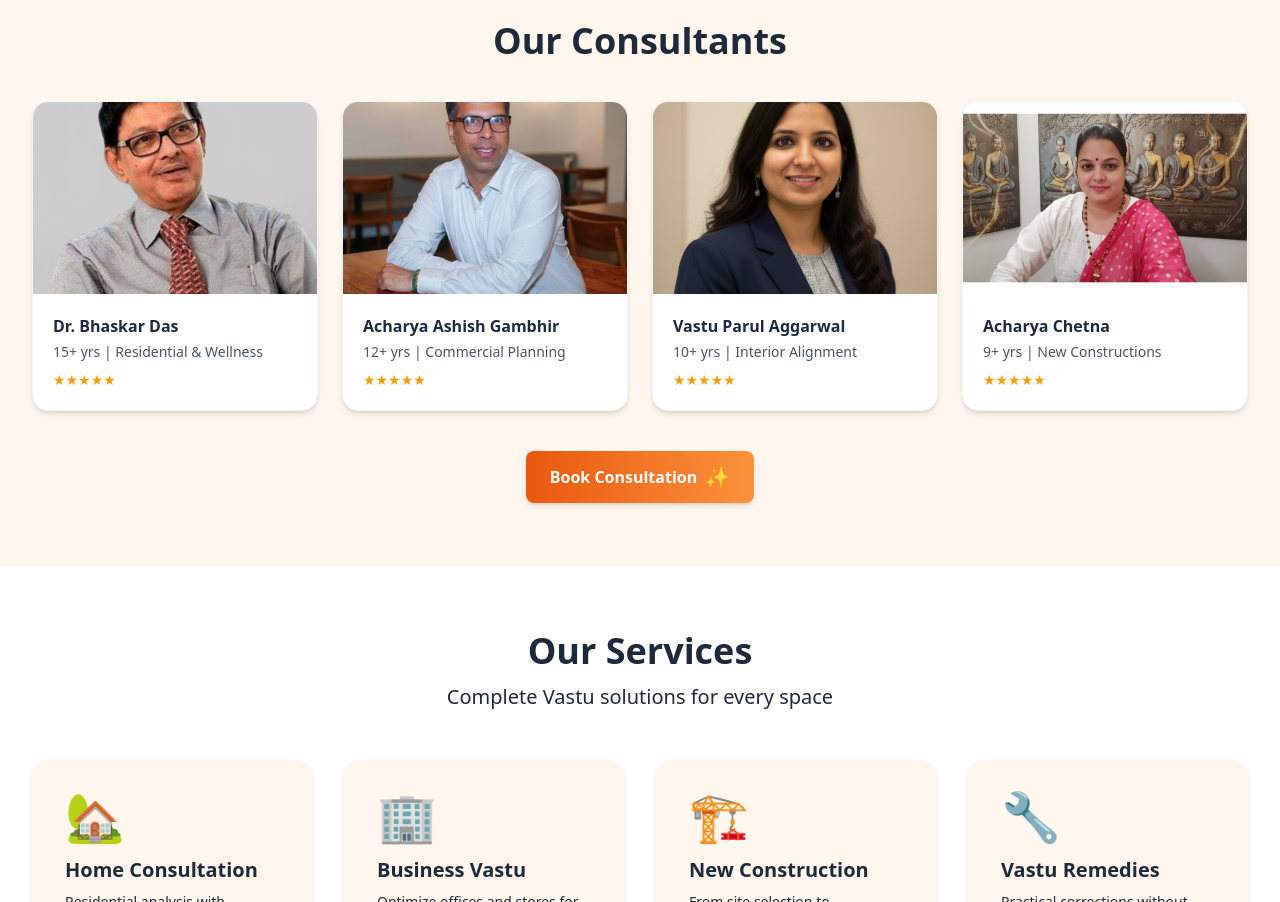
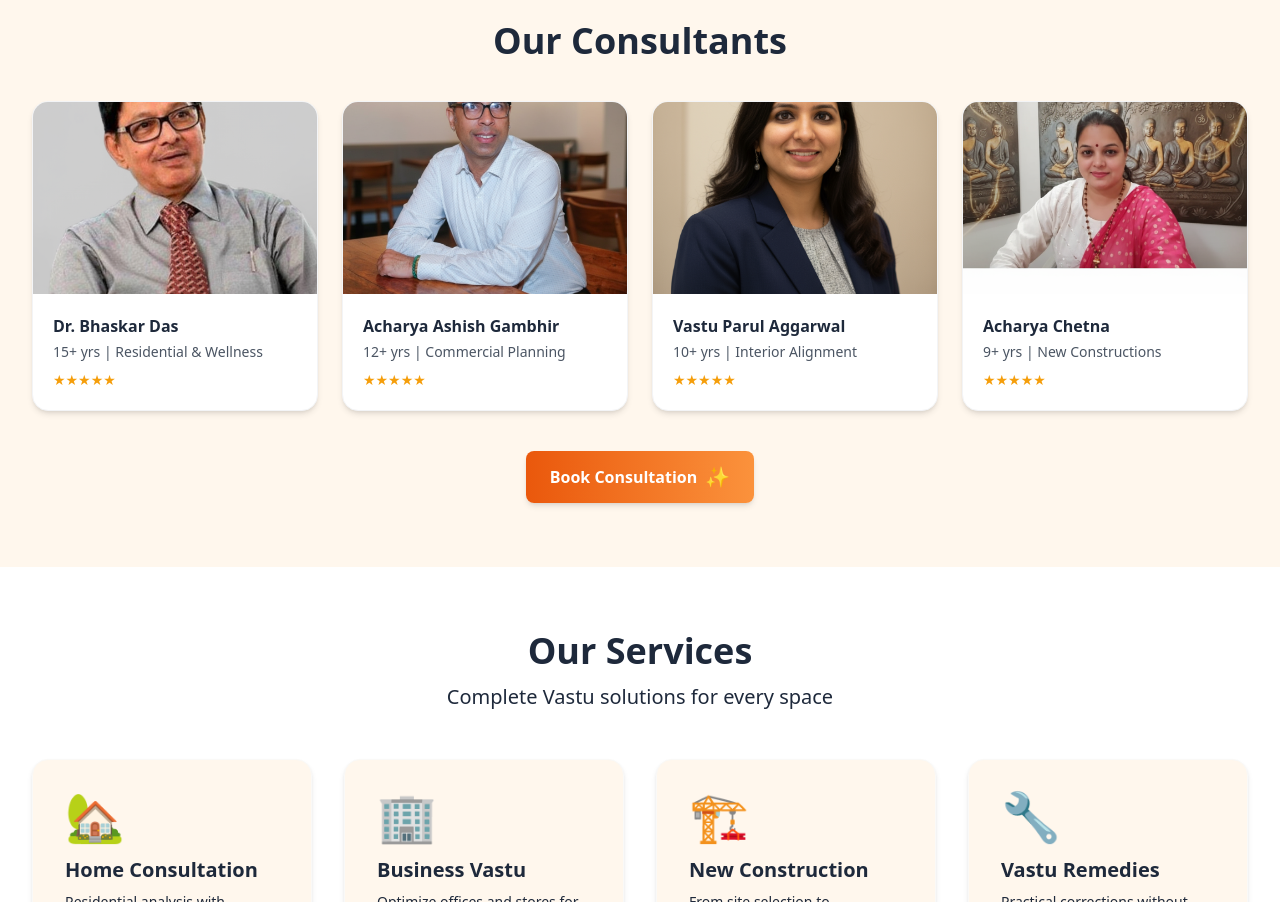
Before and after one commit to mahimamj/VASTU, a website: page landing.html in a window 1280 px wide. Shown: the part 859-1761 px from the top of the page. Drawn offline with nearby package versions, Linux system fonts and the light colour scheme.

Commit message:
Adjust consultant image positioning - shift images downward to show complete heads and faces

```diff
--- a/landing.html
+++ b/landing.html
@@ -480,7 +480,7 @@
             <div class="grid grid-cols-2 lg:grid-cols-4 gap-4 md:gap-6">
                 <div class="bg-white rounded-2xl shadow-md border border-gray-100 overflow-hidden">
                     <div class="h-32 md:h-48 bg-gray-100 overflow-hidden">
-                        <img src="BHASKAR DAS.png" alt="Dr. Bhaskar Das" class="w-full h-full object-cover">
+                        <img src="BHASKAR DAS.png" alt="Dr. Bhaskar Das" class="w-full h-full object-cover" style="object-position: center 65%;">
                     </div>
                     <div class="p-3 md:p-5">
                         <h3 class="font-semibold text-vastu-brown text-sm md:text-base">Dr. Bhaskar Das</h3>
@@ -490,7 +490,7 @@
                 </div>
                 <div class="bg-white rounded-2xl shadow-md border border-gray-100 overflow-hidden">
                     <div class="h-32 md:h-48 bg-gray-100 overflow-hidden">
-                        <img src="ASHISH.png" alt="Acharya Ashish Gambhir" class="w-full h-full object-cover">
+                        <img src="ASHISH.png" alt="Acharya Ashish Gambhir" class="w-full h-full object-cover" style="object-position: center 65%;">
                     </div>
                     <div class="p-3 md:p-5">
                         <h3 class="font-semibold text-vastu-brown text-sm md:text-base">Acharya Ashish Gambhir</h3>
@@ -500,7 +500,7 @@
                 </div>
                 <div class="bg-white rounded-2xl shadow-md border border-gray-100 overflow-hidden">
                     <div class="h-32 md:h-48 bg-gray-100 overflow-hidden">
-                        <img src="PARUL .png" alt="Vastu Parul Aggarwal" class="w-full h-full object-cover">
+                        <img src="PARUL .png" alt="Vastu Parul Aggarwal" class="w-full h-full object-cover" style="object-position: center 65%;">
                     </div>
                     <div class="p-3 md:p-5">
                         <h3 class="font-semibold text-vastu-brown text-sm md:text-base">Vastu Parul Aggarwal</h3>
@@ -510,7 +510,7 @@
                 </div>
                 <div class="bg-white rounded-2xl shadow-md border border-gray-100 overflow-hidden">
                     <div class="h-32 md:h-48 bg-gray-100 overflow-hidden">
-                        <img src="CHETNA JI.png" alt="Acharya Chetna" class="w-full h-full object-cover">
+                        <img src="CHETNA JI.png" alt="Acharya Chetna" class="w-full h-full object-cover" style="object-position: center 65%;">
                     </div>
                     <div class="p-3 md:p-5">
                         <h3 class="font-semibold text-vastu-brown text-sm md:text-base">Acharya Chetna</h3>
```
